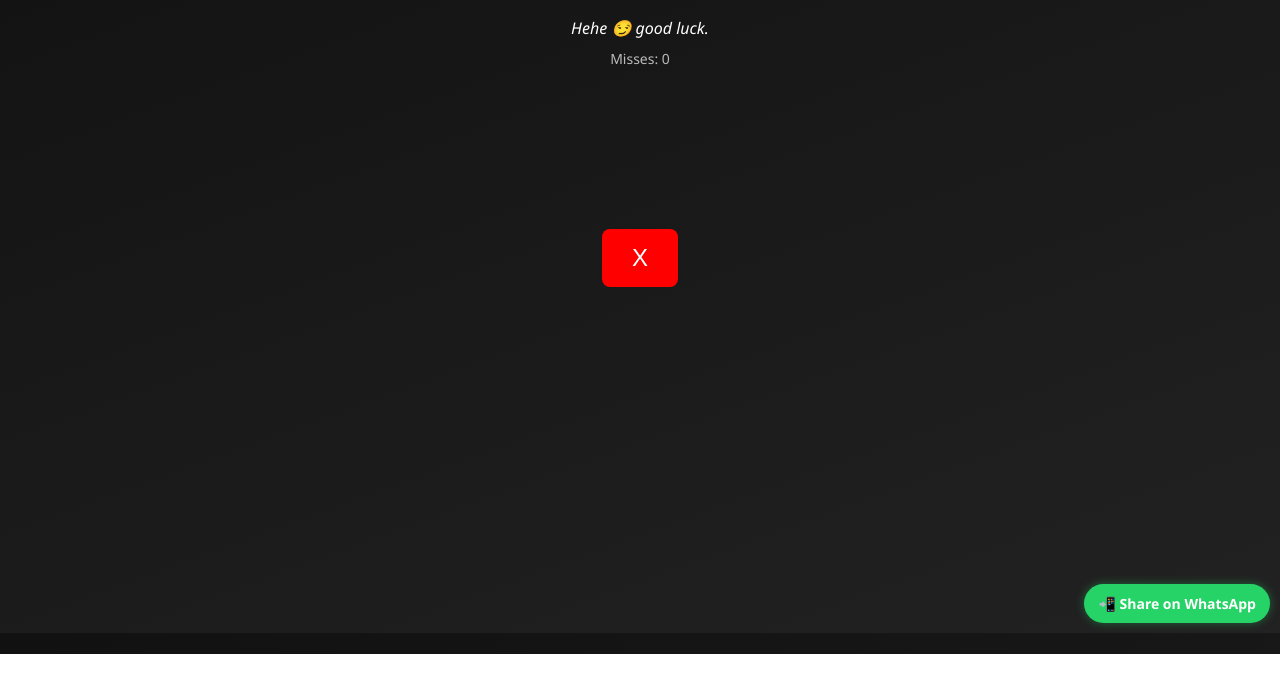
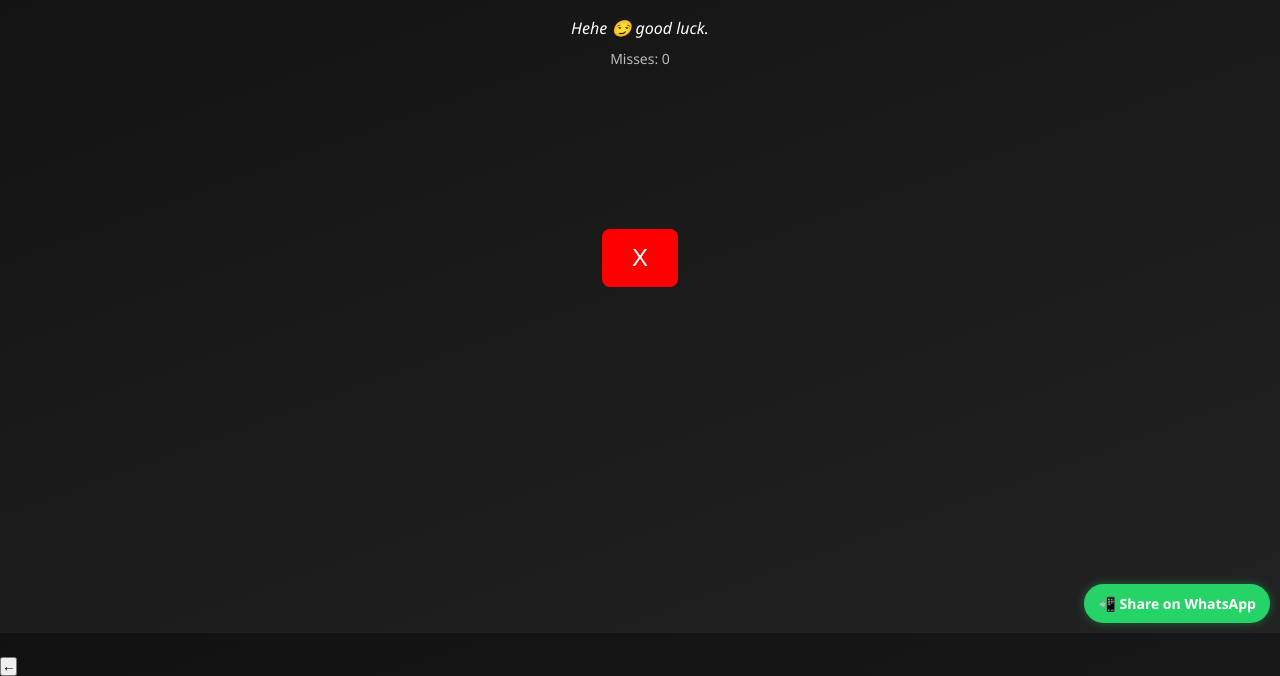
Before and after one commit to xstajayx/Fun_X, a plain HTML site: page index.html in a window 1280 px wide. Shown: the part 167-843 px from the top of the page. Before the commit the page ends 821 px from the top, so only its background shows below. Drawn offline with Linux system fonts and the light colour scheme.

Commit message:
Update index.html

```diff
--- a/index.html
+++ b/index.html
@@ -26,6 +26,7 @@
     target="_blank"
     class="share-whatsapp"
   >📲 Share on WhatsApp</a>
+<button class="fake-back" onclick="goFullscreen()">←</button>
 
   <script src="script.js"></script>
 </body>
```
